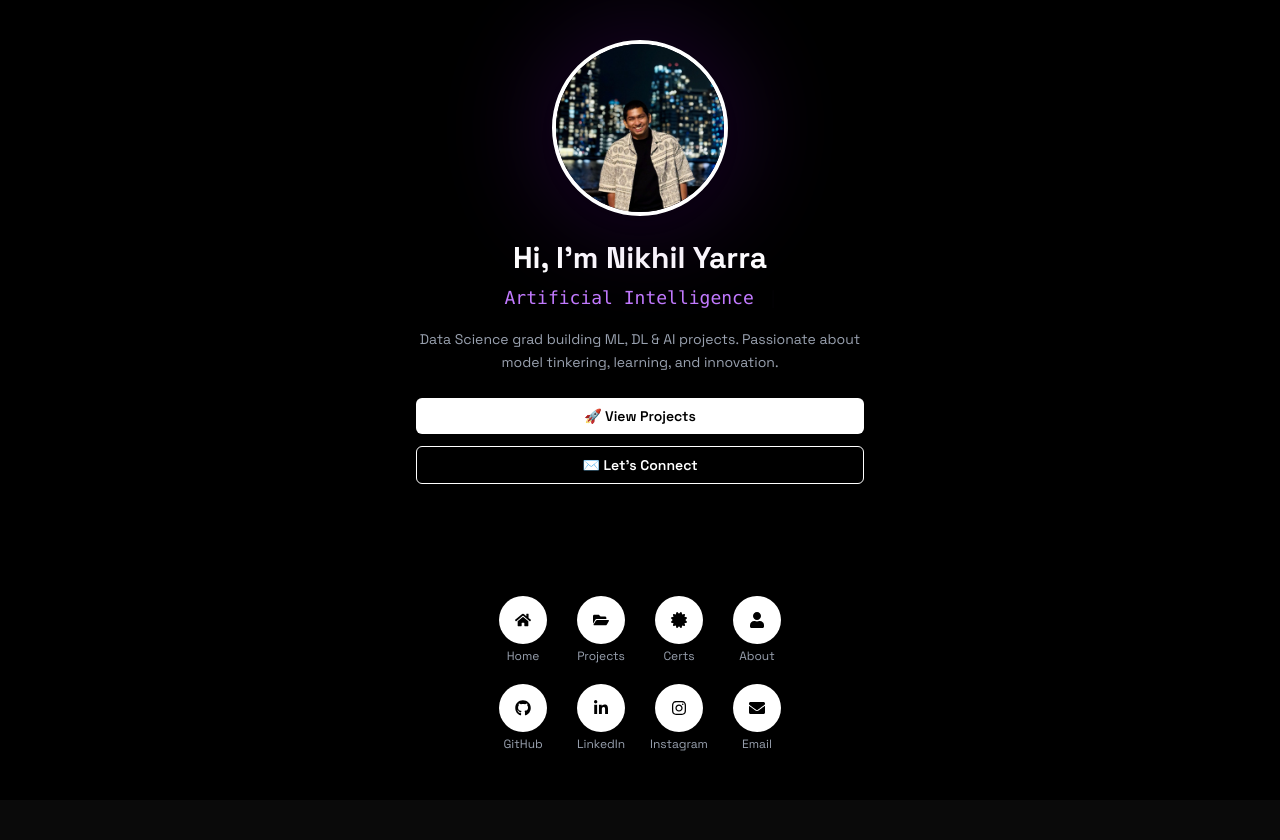
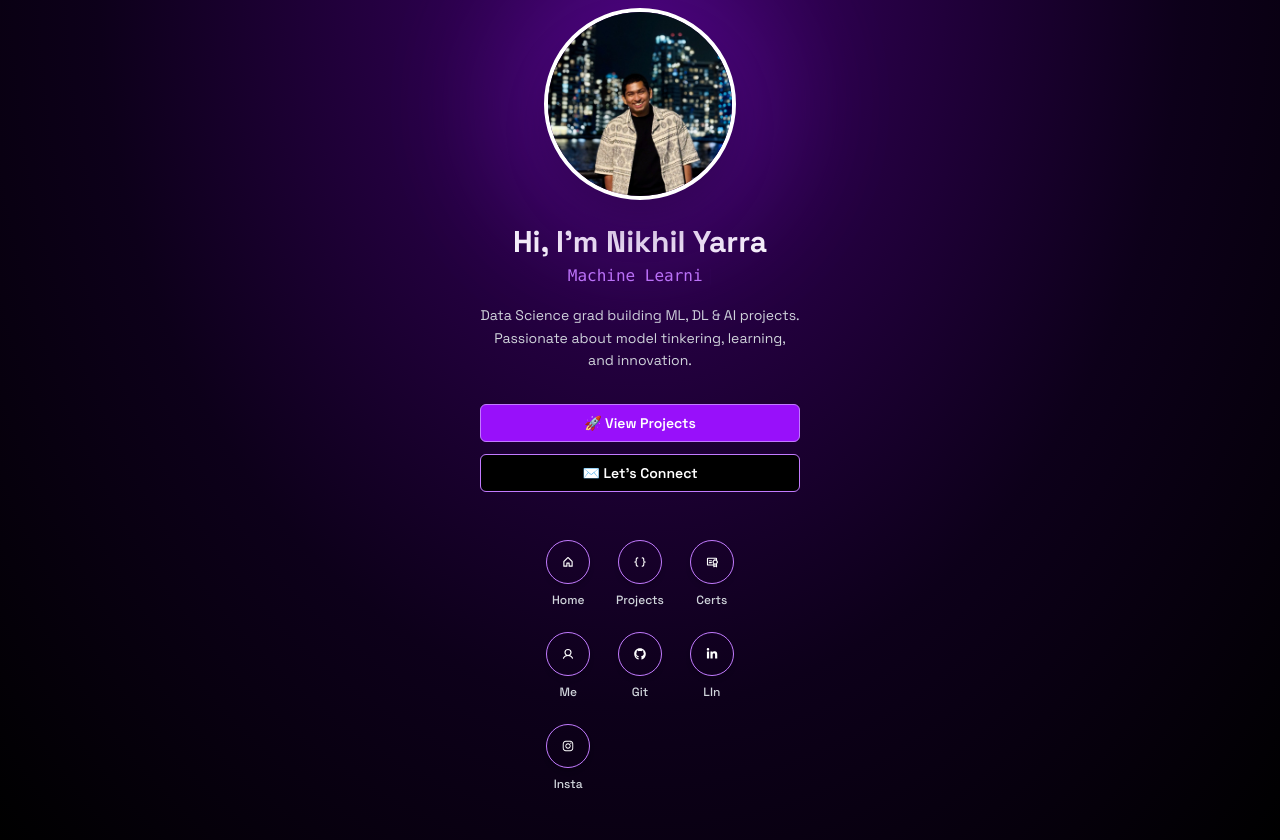
Before and after one commit to nymav/ny-portfolio, a React (Vite) app: page / in a window 1280 px wide. Before the commit the page ends 800 px from the top, so only its background shows below. Built offline with nearby package versions, Linux system fonts and the light colour scheme.

Commit message:
Add staggered icon animation, hover effects, and updated theme for Home section

```diff
--- a/src/components/sections/Home.jsx
+++ b/src/components/sections/Home.jsx
@@ -4,122 +4,147 @@ import {
   FaGithub,
   FaLinkedinIn,
   FaInstagram,
-  FaEnvelope,
-  FaHome,
-  FaUser,
-  FaFolderOpen,
-  FaCertificate,
 } from "react-icons/fa";
+import {
+  PiBracketsCurlyBold,
+  PiCertificateBold,
+  PiHouseBold,
+  PiUserBold,
+} from "react-icons/pi";
 
-export const Home = ({ handleNavClick, isCollapsed }) => {
+export const Home = ({ handleNavClick }) => {
   const navLinks = [
-    { id: "home", icon: <FaHome />, label: "Home" },
-    { id: "projects", icon: <FaFolderOpen />, label: "Projects" },
-    { id: "certifications", icon: <FaCertificate />, label: "Certs" },
-    { id: "about", icon: <FaUser />, label: "About" },
+    { id: "home", icon: <PiHouseBold />, label: "Home" },
+    { id: "projects", icon: <PiBracketsCurlyBold />, label: "Projects" },
+    { id: "certifications", icon: <PiCertificateBold />, label: "Certs" },
+    { id: "about", icon: <PiUserBold />, label: "Me" },
   ];
 
   const socialLinks = [
-    { href: "https://github.com/nymav", icon: <FaGithub />, label: "GitHub" },
-    { href: "https://linkedin.com/in/nikhil-yarra", icon: <FaLinkedinIn />, label: "LinkedIn" },
-    { href: "https://instagram.com/ny.mav", icon: <FaInstagram />, label: "Instagram" },
-    { href: "mailto:nikhilyarra@gmail.com", icon: <FaEnvelope />, label: "Email" },
+    { href: "https://github.com/nymav", icon: <FaGithub />, label: "Git" },
+    { href: "https://linkedin.com/in/nikhil-yarra", icon: <FaLinkedinIn />, label: "LIn" },
+    { href: "https://instagram.com/ny.mav", icon: <FaInstagram />, label: "Insta" },
   ];
 
+  const iconVariants = {
+    hidden: { opacity: 0, y: 20 },
+    visible: (i) => ({
+      opacity: 1,
+      y: 0,
+      transition: {
+        delay: i * 0.1,
+        duration: 0.5,
+        type: "spring",
+        stiffness: 100,
+      },
+    }),
+  };
+
   return (
-    <div
+    <aside
       id="home"
-      className="flex flex-col justify-between items-center min-h-screen w-full px-4 py-10 text-white"
-      style={{ fontFamily: "'Space Grotesk', sans-serif" }}
+      className="flex flex-col justify-between items-center min-h-screen w-full px-6 py-12 text-white cursor-default"
+      style={{
+        fontFamily: "'Space Grotesk', sans-serif",
+        background: "radial-gradient(ellipse at top, #3b0066 0%, #0d001a 60%, #000000 100%)",
+        backgroundAttachment: "fixed",
+      }}
     >
-      {/* Intro Section */}
-      <div className="w-full max-w-md text-center">
+      {/* Profile */}
+      <div className="text-center w-full max-w-xs">
         <motion.div
-          className="relative mx-auto w-44 h-44 mb-6"
+          className="relative mx-auto w-48 h-48 mb-6"
           whileHover={{ scale: 1.05 }}
           transition={{ duration: 0.4 }}
         >
-          <div className="absolute inset-0 rounded-full bg-purple-800 blur-2xl opacity-20 scale-125" />
+          <div className="absolute inset-0 rounded-full bg-purple-800 blur-2xl opacity-40 scale-150" />
           <img
             src={`${import.meta.env.BASE_URL}pfp1.jpg`}
             alt="Nikhil Yarra"
-            className="relative z-10 w-44 h-44 object-cover rounded-full border-4 border-white shadow-lg"
+            className="relative z-10 w-48 h-48 object-cover rounded-full border-4 border-white shadow-2xl"
           />
         </motion.div>
 
-        <h1 className="text-3xl font-bold mb-2">Hi, I'm Nikhil Yarra</h1>
-        <h2 className="text-lg font-mono text-purple-400 mb-4">
+        <h1 className="text-3xl font-bold mb-1">Hi, I’m Nikhil Yarra</h1>
+        <h2 className="text-base text-purple-400 font-mono mb-4">
           <Typewriter
             words={[
-              "LLM & NLP Practitioner",
-              "Artificial Intelligence Explorer",
+              "AI + LLM Explorer",
+              "Machine Learning Enthusiast",
               "Data Science Maverick",
-              "Machine Learning Enthusiast",
             ]}
             loop={0}
             cursor
             cursorStyle="|"
-            typeSpeed={60}
+            typeSpeed={50}
             deleteSpeed={40}
-            delaySpeed={1200}
+            delaySpeed={1000}
           />
         </h2>
-
-        <p className="text-gray-400 text-sm leading-relaxed mb-6">
+        <p className="text-sm text-gray-300 leading-relaxed">
           Data Science grad building ML, DL & AI projects. Passionate about model tinkering, learning, and innovation.
         </p>
+      </div>
 
-        <div className="flex flex-col gap-3 mb-8">
+      {/* Buttons */}
+      <div className="flex flex-col gap-3 mt-8 w-full max-w-xs">
         <button
           onClick={() => handleNavClick("projects")}
-  className="bg-white text-black py-2 px-4 rounded-md font-semibold transition hover:scale-105 hover:bg-gray-200 text-sm cursor-pointer"
+          className="bg-purple-600 text-white border border-purple-400 py-2 px-4 rounded-md text-sm font-semibold transition hover:bg-black hover:border-white w-full cursor-pointer"
         >
-
           🚀 View Projects
         </button>
         <a
-            href="mailto:nikhilyarra@gmail.com?subject=Portfolio Inquiry&body=Hi Nikhil,"
-            className="border border-white text-white py-2 px-4 rounded-md font-semibold transition hover:scale-105 hover:bg-white hover:text-black text-sm"
+          href="mailto:nikhilyarra@gmail.com?subject=Portfolio Inquiry"
+          className="bg-black text-white border border-purple-400 py-2 px-4 rounded-md text-sm font-semibold transition hover:bg-purple-600 hover:text-white text-center w-full cursor-pointer"
         >
           ✉️ Let’s Connect
         </a>
       </div>
-      </div>
 
-      {/* Nav Icons */}
-      <div className={`grid ${isCollapsed ? 'grid-cols-2' : 'grid-cols-4'} gap-5 mt-6 mb-2`}>
-        {navLinks.map((link) => (
-          <div key={link.id} className="flex flex-col items-center group">
-            <button
-  onClick={() => handleNavClick(link.id)}
-  className="w-12 h-12 flex items-center justify-center rounded-full shadow transition hover:scale-110 bg-white text-black cursor-pointer"
-  aria-label={link.label}
+      {/* Staggered Animated Icons */}
+      <motion.div
+        initial="hidden"
+        animate="visible"
+        className="mt-12 grid grid-cols-3 gap-6 max-w-sm mx-auto text-xs text-center"
       >
+        {[...navLinks, ...socialLinks].map((item, index) => {
+          const isExternal = item.href !== undefined;
 
-              {link.icon}
-            </button>
-            {!isCollapsed && (
-              <span className="text-xs text-gray-400 mt-1">{link.label}</span>
-            )}
-          </div>
-        ))}
-
-        {!isCollapsed &&
-          socialLinks.map((social) => (
-            <div key={social.href} className="flex flex-col items-center group">
+          return (
+            <motion.div
+              key={index}
+              custom={index}
+              variants={iconVariants}
+              whileHover={{ scale: 1.12, rotate: 1 }}
+              className="flex flex-col items-center group cursor-pointer col-span-1"
+            >
+              {isExternal ? (
                 <a
-                href={social.href}
+                  href={item.href}
                   target="_blank"
                   rel="noopener noreferrer"
-                className="w-12 h-12 bg-white text-black flex items-center justify-center rounded-full shadow hover:scale-110 transition"
-                aria-label={social.label}
+                  aria-label={item.label}
+                  className="w-11 h-11 flex items-center justify-center border border-purple-400 rounded-full shadow-md"
                 >
-                {social.icon}
+                  {item.icon}
                 </a>
-              <span className="text-xs text-gray-400 mt-1">{social.label}</span>
-            </div>
-          ))}
-      </div>
-    </div>
+              ) : (
+                <button
+                  onClick={() => handleNavClick(item.id)}
+                  aria-label={item.label}
+                  className="w-11 h-11 flex items-center justify-center border border-purple-400 rounded-full shadow-md"
+                >
+                  {item.icon}
+                </button>
+              )}
+              <span className="mt-2 text-gray-300 group-hover:text-white font-medium">
+                {item.label}
+              </span>
+            </motion.div>
+          );
+        })}
+      </motion.div>
+    </aside>
   );
 };
```
Lines whose indentation alone changed are shown as unchanged.
